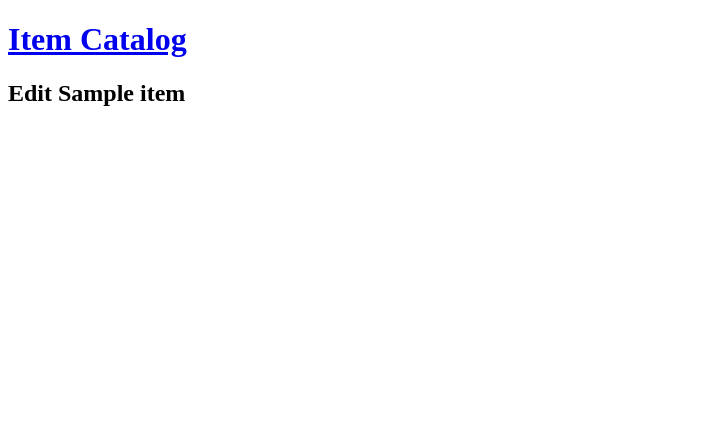
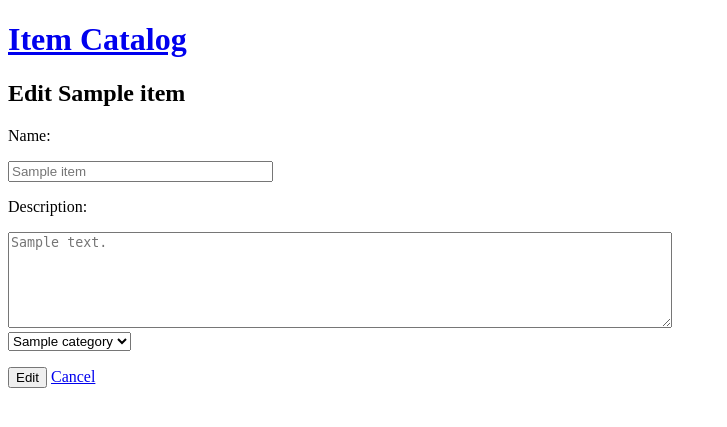
Before and after one commit to joeyturczak/Item-Catalog, a Flask app: a page that uses templates/edit_item.html in a window 1280 px wide. Shown: the top 427 px of the page, without its empty margins (0-727 px from the left). Run offline with Flask 2, Linux system fonts and the light colour scheme; tables that the repository leaves empty hold one stand-in row (values such as "Sample post").

Commit message:
Add edit item form

```diff
--- a/application.py
+++ b/application.py
@@ -20,6 +20,7 @@ def showCatalog():
     list_title = "Latest Items"
     return render_template('catalog.html', categories=categories, items=items, list_title=list_title)
 
+# Show category page
 @app.route('/catalog/<string:category_name>')
 def showCategory(category_name):
     categories = session.query(Category).order_by(asc(Category.name))
@@ -32,6 +33,7 @@ def showItem(category_name, item_name):
     item = session.query(CatalogItem).filter(and_(CatalogItem.name==item_name, CatalogItem.category_name==category_name)).one()
     return render_template('item.html', item=item)
 
+# Create a new catalog item
 @app.route('/catalog/new', methods=['GET', 'POST'])
 def newItem():
     if request.method == 'POST':
@@ -43,6 +45,7 @@ def newItem():
         categories = session.query(Category).order_by(asc(Category.name))
         return render_template('new_item.html', categories=categories)
 
+# Edit a catalog item
 @app.route('/catalog/<string:category_name>/<string:item_name>/edit', methods=['GET', 'POST'])
 def editItem(category_name, item_name):
     itemToEdit = session.query(CatalogItem).filter(and_(CatalogItem.name==item_name, CatalogItem.category_name==category_name)).one()
@@ -58,6 +61,7 @@ def editItem(category_name, item_name):
         categories = session.query(Category).order_by(asc(Category.name))
         return render_template('edit_item.html', item=itemToEdit, categories=categories)
 
+# Delete a catalog item
 @app.route('/catalog/<string:category_name>/<string:item_name>/delete', methods=['GET', 'POST'])
 def deleteItem(category_name, item_name):
     itemToDelete = session.query(CatalogItem).filter(and_(CatalogItem.name==item_name, CatalogItem.category_name==category_name)).one()
--- a/templates/edit_item.html
+++ b/templates/edit_item.html
@@ -3,5 +3,26 @@
 {% include "header.html" %}
 
 <h2>Edit {{ item.name }}</h2>
+<form action="{{url_for('editItem', category_name=item.category_name, item_name=item.name)}}" method="post">
+  <div>
+    <p><label for="name">Name:</label></p>
+    <input type="text" size="30" name="name" placeholder="{{ item.name }}">
+  </div>
+  <div>
+    <p><label for="description">Description:</label></p>
+    <textarea name="description" rows="6" cols="80" placeholder="{{ item.description }}"></textarea>
+  </div>
+  <div>
+    <select name="category">
+      {% for category in categories %}
+        <option value="{{category.name}}">{{category.name}}</option>
+      {% endfor %}
+    </select>
+  </div>
+  <p>
+    <input type="submit" value="Edit">
+    <a href="{{url_for('showItem', category_name=item.category_name, item_name=item.name)}}">Cancel</a>
+  </p>
+</form>
 
 {% endblock %}
--- a/templates/new_item.html
+++ b/templates/new_item.html
@@ -19,7 +19,10 @@
       {% endfor %}
     </select>
   </div>
-  <p><input type="submit" value="Create"></p>
+  <p>
+    <input type="submit" value="Create">
+    <a href="{{url_for('showCatalog')}}">Cancel</a>
+  </p>
 </form>
 
 {% endblock %}
```
